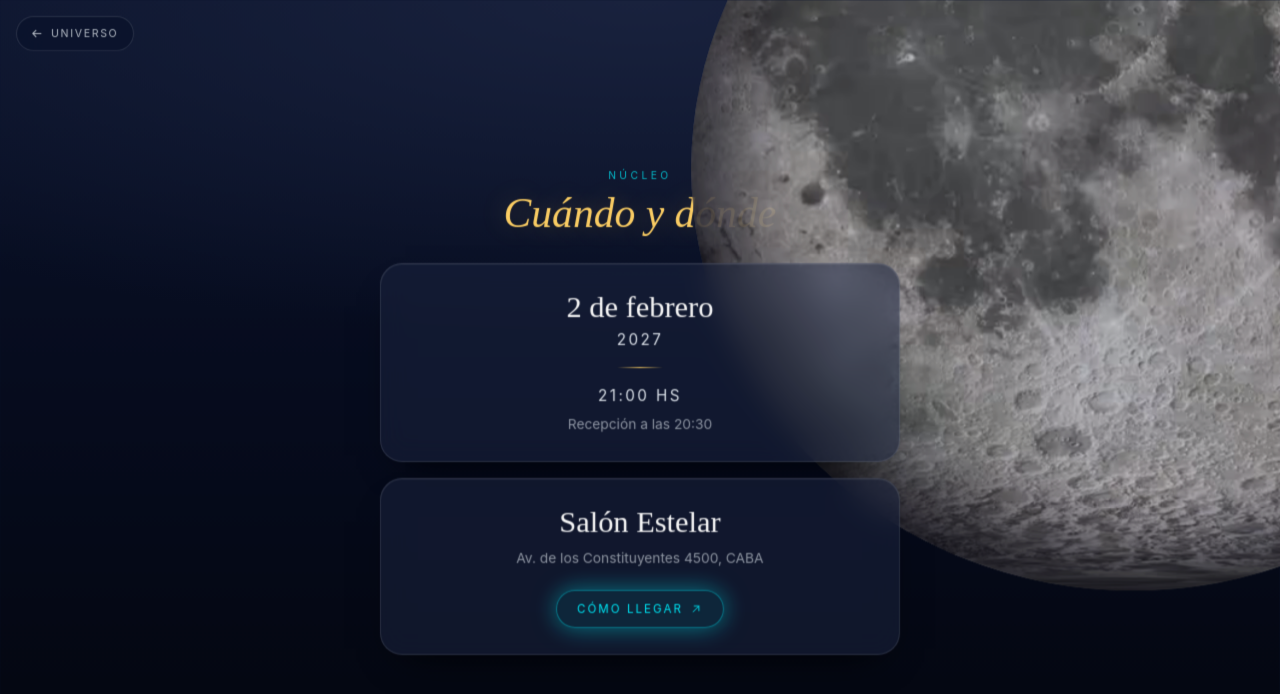
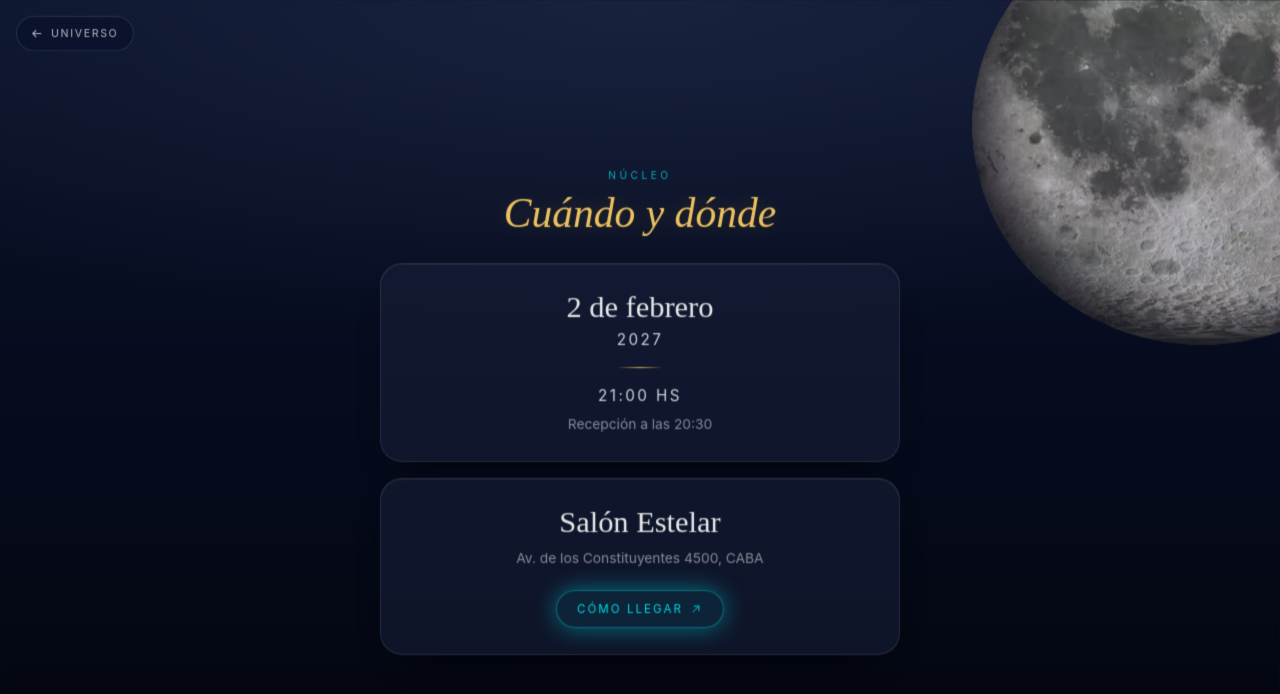
Before and after one commit to rgcandia/xv-galaxia, a React (Vite) app: page / in a window 1280 px wide. Both pictures are taken after a click on the button "LA CITA". Shown: the top 694 px of the page. Built offline with nearby package versions, Linux system fonts and the light colour scheme.

Commit message:
S5: aterrizaje por FLIP (mide el destino real, sin salto) y la seccion entra con fundido, no con desplazamiento

```diff
--- a/src/components/Universo.tsx
+++ b/src/components/Universo.tsx
@@ -1,4 +1,4 @@
-import { useState } from 'react'
+import { useEffect, useRef, useState } from 'react'
 import { evento } from '../evento'
 import './universo.css'
 
@@ -19,6 +19,31 @@ function Titulo({ eyebrow, children }: { eyebrow: string; children: React.ReactN
  */
 export default function Universo({ vista, onVolver }: { vista: Vista; onVolver: () => void }) {
   const [copiado, setCopiado] = useState(false)
+  const planetaRef = useRef<HTMLSpanElement>(null)
+
+  /* S5 · Aterrizaje real (FLIP). En vez de adivinar desde dónde entra el
+     planeta, se mide dónde quedó y se calcula el tamaño exacto que ocupa la
+     pantalla: así el primer cuadro coincide con el cuerpo gigante de la
+     escena anterior y no hay salto ni "scroll". Con la Web Animations API el
+     movimiento corre en el compositor, sin repintar el texto. */
+  useEffect(() => {
+    const el = planetaRef.current
+    if (!el) return
+    if (window.matchMedia('(prefers-reduced-motion: reduce)').matches) return
+
+    const r = el.getBoundingClientRect()
+    const s0 = Math.max(window.innerHeight, window.innerWidth) / r.width
+    const cx = window.innerWidth / 2 - (r.left + r.width / 2)
+    const cy = window.innerHeight / 2 - (r.top + r.height / 2)
+
+    el.animate(
+      [
+        { transform: `translate(${cx}px, ${cy}px) scale(${s0})`, opacity: 1, offset: 0 },
+        { transform: 'translate(0, 0) scale(1)', opacity: 0.9, offset: 1 },
+      ],
+      { duration: 950, easing: 'cubic-bezier(.22,.8,.3,1)', fill: 'both' },
+    )
+  }, [vista])
   const { nucleo, orbita, senal } = evento.secciones
 
   async function copiarAlias() {
@@ -50,7 +75,12 @@ export default function Universo({ vista, onVolver }: { vista: Vista; onVolver:
       {/* S1 · El planeta elegido queda de fondo en su sección: cierra el viaje
           (llegaste a algún lado) y ata cada pantalla a su cuerpo. Es la misma
           textura que ya está en caché: no se descarga nada nuevo. */}
-      <span className={`planeta-fondo es-${vista}`} aria-hidden="true" />
+      <span
+        key={vista}
+        ref={planetaRef}
+        className={`planeta-fondo es-${vista}`}
+        aria-hidden="true"
+      />
 
       <div className="s">
         {vista === 'cuando' && (
--- a/src/components/universo.css
+++ b/src/components/universo.css
@@ -294,9 +294,7 @@
      viaje en la escena anterior) y se achica hasta su rincón. Así el corte
      entre el universo y la sección no se ve: es el mismo cuerpo, en
      movimiento continuo. */
-  animation:
-    aterrizar-planeta 0.9s cubic-bezier(0.22, 0.8, 0.3, 1) both,
-    derivar 22s ease-in-out 0.9s infinite;
+  animation: derivar 22s ease-in-out infinite;
   transform-origin: 50% 50%;
   /* el terminador: la sombra que la hace esfera y no calcomanía */
   box-shadow: inset 18px -22px 46px rgba(3, 4, 10, 0.85);
@@ -360,3 +358,25 @@
     animation-duration: 44s;
   }
 }
+
+/* S5 · La sección entra con un fundido, no con un desplazamiento: el
+   desplazamiento del contenido se leía como "scroll" justo cuando el planeta
+   aterrizaba, y competía con el movimiento del planeta. */
+.s {
+  animation: aparecer-suave 0.45s ease both;
+}
+
+@keyframes aparecer-suave {
+  from {
+    opacity: 0;
+  }
+  to {
+    opacity: 1;
+  }
+}
+
+@media (prefers-reduced-motion: reduce) {
+  .s {
+    animation: none;
+  }
+}
```
